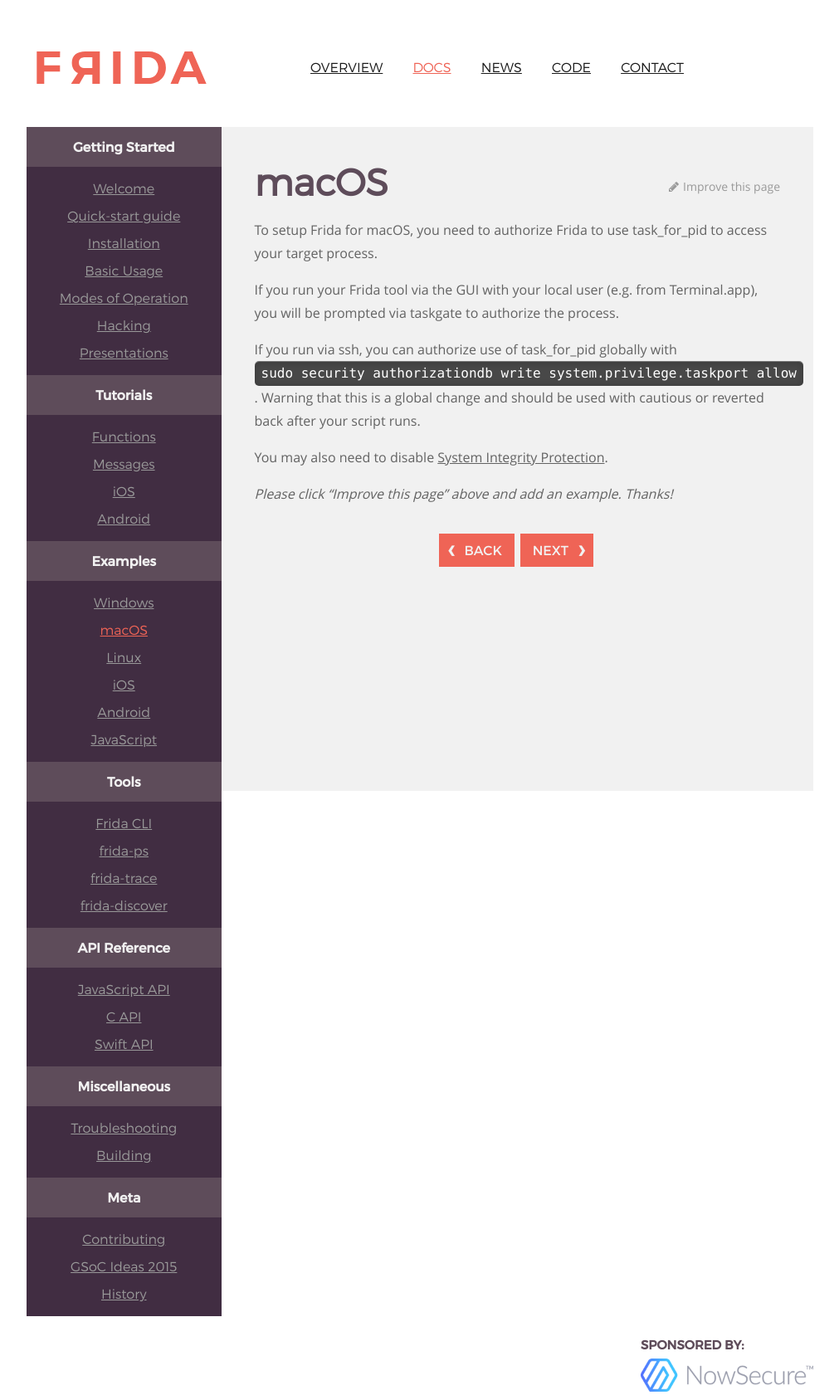
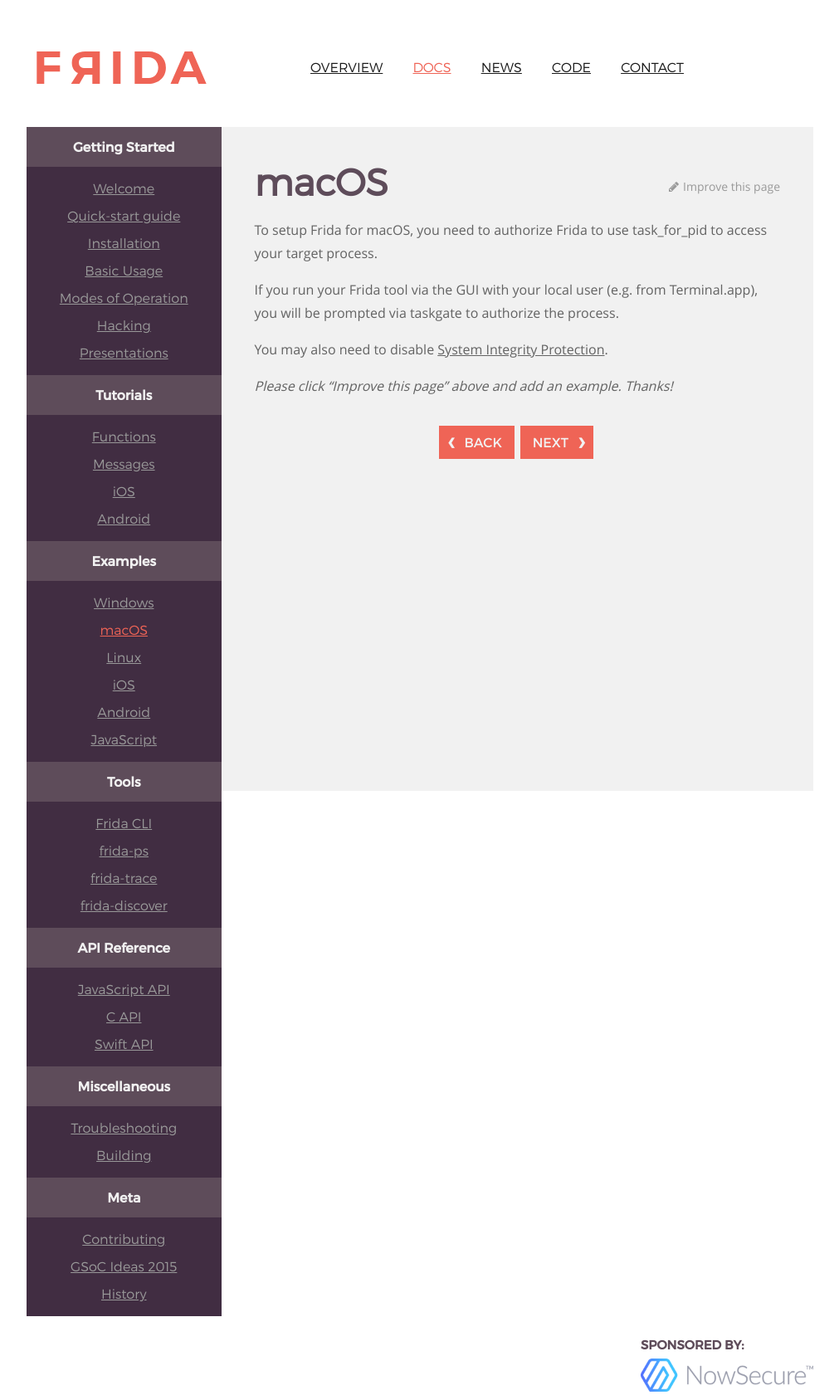
Before and after one commit to frida/frida-website, a Jekyll site: the page built from _docs/examples/macos.md, in a window 1280 px wide. Shown: the whole page at 83% size, without its empty margins (129-1140 px from the left). Built offline with Jekyll 4.4.1, drawn with Linux system fonts in a browser that asks for light colours.

Commit message:
Remove dangerous authorizationdb example
As reported on IRC:

“Command overwrites the whole object in the destination and doesn't seem
to allow attaching to root processes anyway after it.
I happened to save the object before running it so could restore from it
but it's permanent and if you don't have the default value you need to
get it from another system.”

/cc @bnovc

```diff
--- a/_docs/examples/macos.md
+++ b/_docs/examples/macos.md
@@ -8,8 +8,6 @@ To setup Frida for macOS, you need to authorize Frida to use task_for_pid to acc
 
 If you run your Frida tool via the GUI with your local user (e.g. from Terminal.app), you will be prompted via taskgate to authorize the process.
 
-If you run via ssh, you can authorize use of task_for_pid globally with `sudo security authorizationdb write system.privilege.taskport allow`.  Warning that this is a global change and should be used with cautious or reverted back after your script runs.
-
 You may also need to disable [System Integrity Protection](https://support.apple.com/en-us/HT204899).
 
 _Please click "Improve this page" above and add an example. Thanks!_
```
